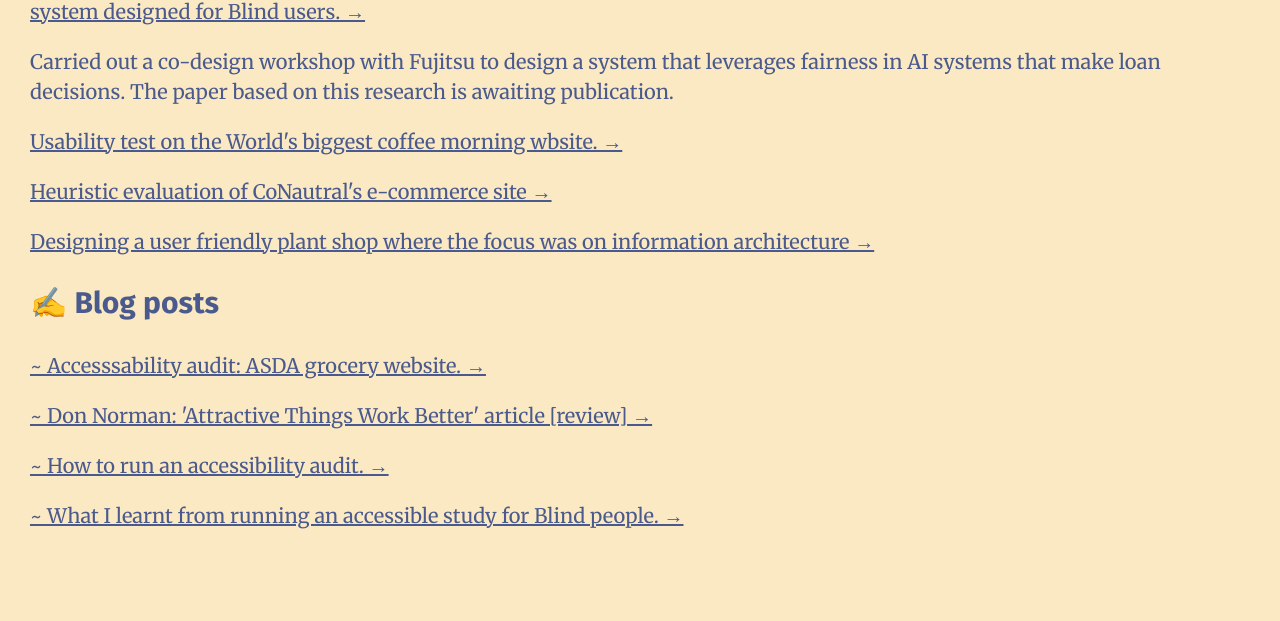
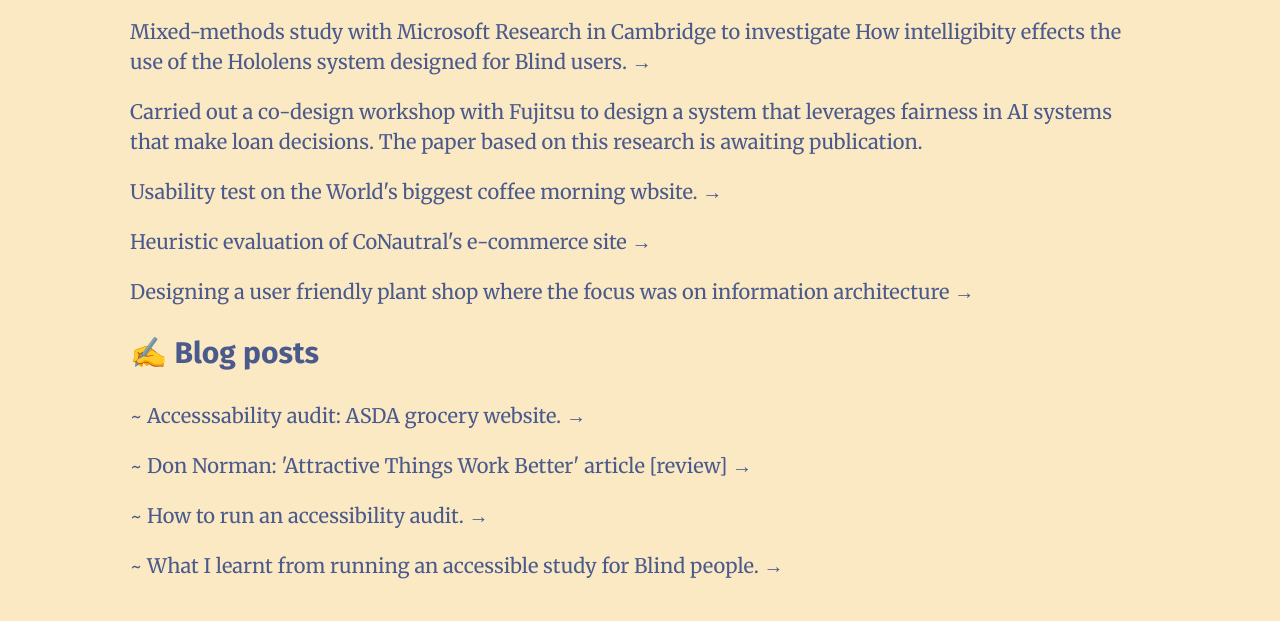
Before and after one commit to subeida91/subeida91.github.io, a website: page index.html in a window 1280 px wide. Shown: the part 527-1148 px from the top of the page. Before the commit the page ends 1078 px from the top, so only its background shows below. Drawn offline with nearby package versions, Linux system fonts and the light colour scheme; files that its build step writes are made by us from their sources.

Commit message:
Update _globals.scss

```diff
--- a/app/scss/_globals.scss
+++ b/app/scss/_globals.scss
@@ -11,7 +11,7 @@
 body{
     background-color: $white;
     margin: 0;
-    padding: 0;
+    padding: 20px 100px 20px 100px;
     line-height: 1.5;
     font-family: 'Fira Sans', sans-serif;
     font-family: "Merriweather", serif;
@@ -19,6 +19,15 @@
     color: $darkBlue;
     font-weight: 400;
 }
+
+a{
+    text-decoration: none ;
+}
+
+a:hover{
+    text-decoration: underline;
+}
+
 
 a, a:visited, a:hover{
     font-weight: 400;
```
